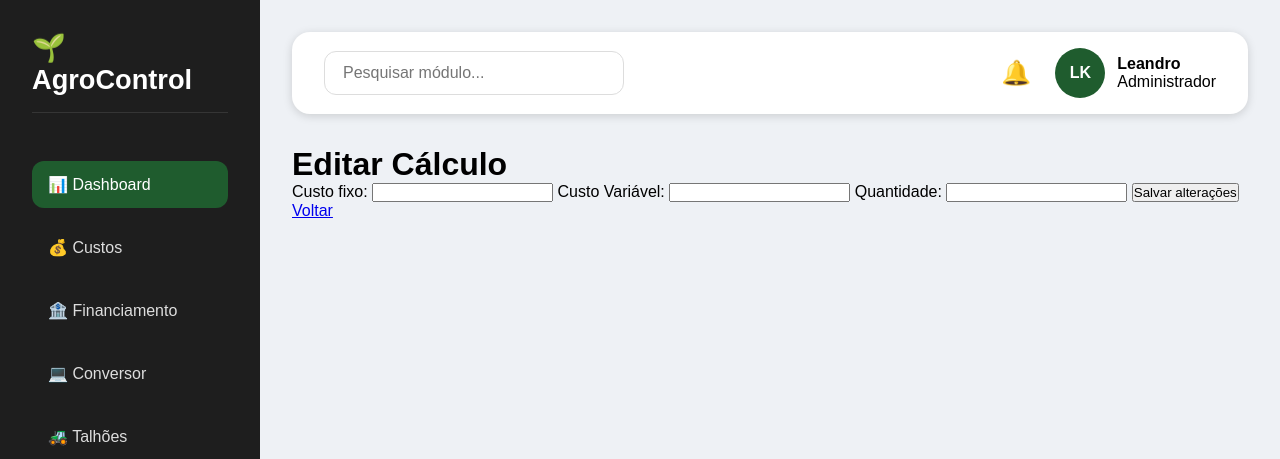
After one commit to leandroklink/AgroCalc, a Flask app: page /editar-calculo/1 in a window 1280 px wide. The commit adds this page. Shown: the top 459 px of the page. Run offline with Flask 3, Linux system fonts and the light colour scheme; data that the repository does not hold is empty.

Commit message:
Adicionando botões de editar calculos e sua tela, funções e rotas

```diff
--- a/app.py
+++ b/app.py
@@ -54,10 +54,44 @@ def custos():
 #deletar calculo da tela de custos
 @app.route('/deletar-calculo', methods=['POST'])
 def deletar_calculo():
-
     id = int(request.form.get('id'))
     database.deletar_calculo(id)
     return redirect(url_for('custos'))
+
+
+
+
+#alterar calculo tela de custos
+@app.route('/editar-calculo/<int:id>')
+def editar_calculo(id):
+    calculo = database.buscar_calculo_por_id(id)
+    return render_template(
+        'editar_calculo.html',
+        calculo=calculo
+    )
+
+#finalizar edição
+@app.route('/salvar-edicao', methods=['POST'])
+def salvar_edicao():
+
+    id = int(request.form.get('id'))
+
+    cf = float(request.form.get('custo_fixo'))
+    cv = float(request.form.get('custo_variavel'))
+    qd = float(request.form.get('quantidade'))
+
+    resultado = cf + (cv * qd)
+
+    database.atualizar_calculo(
+        id,
+        cf,
+        cv,
+        qd,
+        resultado
+    )
+
+    return redirect(url_for('custos'))
+
 
 #página financiamento
 @app.route("/financiamento")
--- a/database.py
+++ b/database.py
@@ -88,6 +88,21 @@ def buscar_calculos():
 
     return calculos_formatados
 
+
+def buscar_calculo_por_id(id):
+    conexao = conectar()
+    cursor = conexao.cursor()
+
+    cursor.execute("""
+        SELECT * FROM calculos
+        WHERE id = ?
+    """, (id,))
+    busca = cursor.fetchone()
+
+    conexao.close()
+    return busca
+
+
 def deletar_calculo(id):
     conexao = conectar()
     cursor = conexao.cursor()
@@ -99,3 +114,16 @@ def deletar_calculo(id):
 
     conexao.commit()
     conexao.close()
+
+
+
+def editar_calculo(id):
+    conexao = conectar()
+    cursor = conexao.cursor()
+
+    cursor.execute("""
+
+""")
+
+    conexao.commit()
+    conexao.close()
--- a/templates/custos.html
+++ b/templates/custos.html
@@ -70,6 +70,9 @@
 <button type="submit">
     Excluir
 </button>
+<a href="/editar-calculo/{{ calculo[5] }}">
+    Editar
+</a>
 </form>
 <hr>
 {% endfor %}
--- /dev/null
+++ b/templates/editar_calculo.html
@@ -0,0 +1,33 @@
+{% extends 'base.html' %}
+
+{% block title %}
+    Editar Cálculo
+{% endblock %}
+
+{% block content %}
+
+<h1>Editar Cálculo</h1>
+
+<form action="/salvar-edicao" method="POST">
+
+    <input type="hidden" name="id" value="{{ calculo[0] }}">
+
+    <label>Custo fixo:</label>
+    <input type="number" name="custo_fixo" required value="{{ calculo[1] }}">
+
+    <label>Custo Variável:</label>
+    <input type="number" name="custo_variavel" required value="{{ calculo[2] }}">
+
+    <label>Quantidade:</label>
+    <input type="number" name="quantidade" required value="{{ calculo[3] }}"
+    >
+
+    <button type="submit">
+        Salvar alterações
+    </button>
+
+</form>
+
+<a href="/custos">Voltar</a>
+
+{% endblock %}
```
